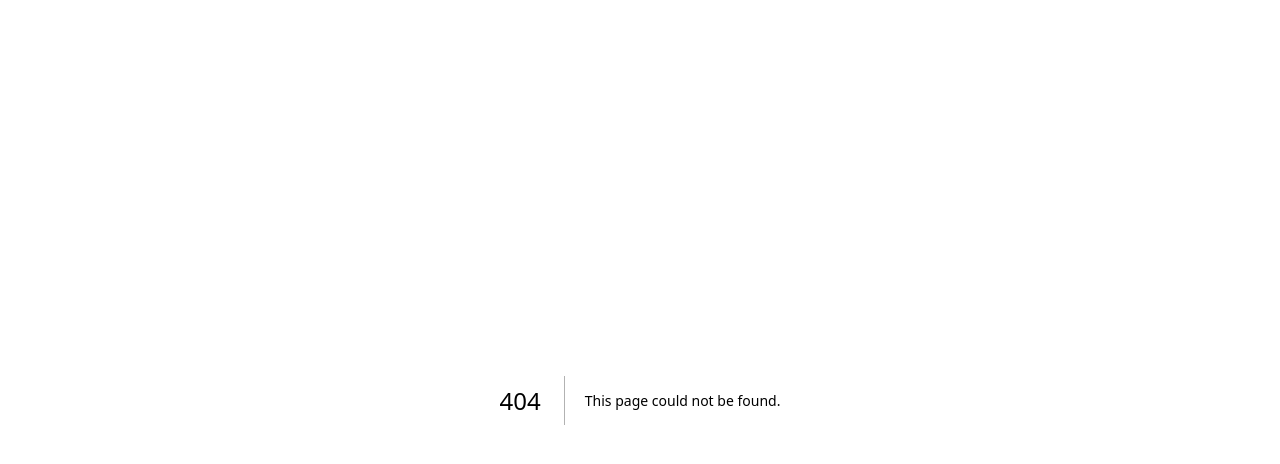
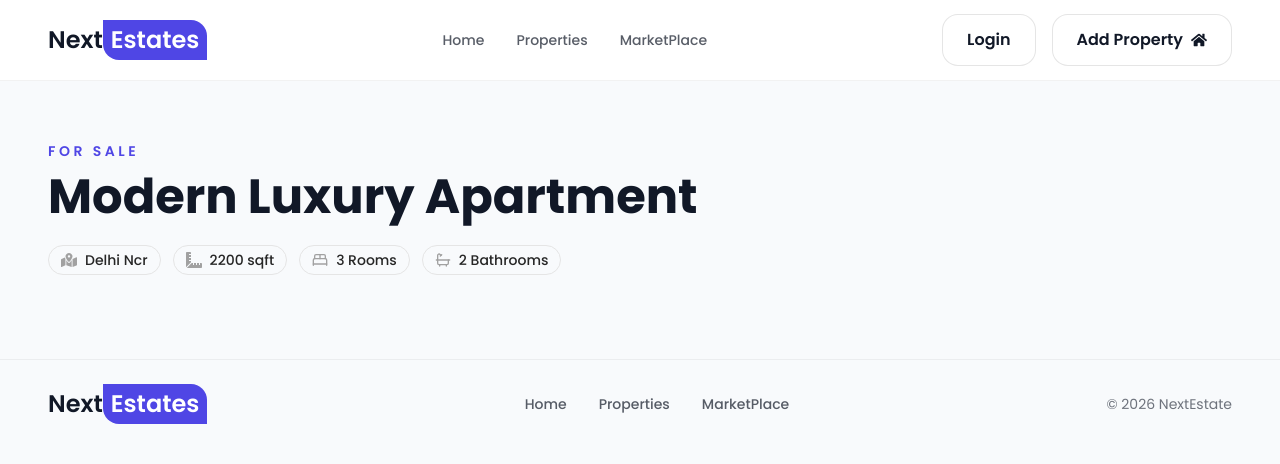
Before and after one commit to rishabh-1510/Plantventory, a Next.js app: page /property/1 in a window 1280 px wide. Before the commit this address had no page. Shown: the top 464 px of the page. Built offline with nearby package versions, Linux system fonts and the light colour scheme.

Commit message:
Property description page

```diff
--- /dev/null
+++ b/app/property/[propertyId]/page.tsx
@@ -0,0 +1,59 @@
+import FrontendLayout from '@/app/components/layouts/FrontendLayout'
+import { Navbar } from '@/app/components/navbar/Navbar'
+import React from 'react'
+import { FaMapMarkedAlt, FaRulerCombined } from 'react-icons/fa'
+import { LuBath, LuBedDouble } from 'react-icons/lu'
+
+const PropertyPage = () => {
+    return (
+        <FrontendLayout>
+            <Navbar variant='Solid' />
+            <section className='py-15'>
+                <div className='mx-auto max-w-7xl px-6 lg:px-12 '>
+                    <div className='flex flex-col gap-8 lg:flex-row lg:items-start lg:justify-between'>
+                        <div>
+                            <p className='text-sm font-semibold uppercase tracking-[0.25em] text-primary'>
+                                For Sale
+                            </p>
+                            <h2 className='mt-3 text-4xl font-bold text-text md:text-5xl '>
+                                Modern Luxury Apartment
+                            </h2>
+                            <div className='flex flex-wrap items-center gap-3 text-sm text-neutral-600 my-6  '>
+                                <div className='flex items-center gap-2 rounded-full border border-neutral-200 px-3 py-1 '>
+                                    <FaMapMarkedAlt size={16} className='text-neutral-400' />
+                                    <span className='font-medium text-neutral-800 '>
+                                        Delhi Ncr
+                                    </span>
+                                </div>
+                                <div className='flex items-center gap-2 rounded-full border border-neutral-200 px-3 py-1 '>
+                                    <FaRulerCombined size={16} className='text-neutral-400' />
+                                    <span className='font-medium text-neutral-800 '>
+                                        2200 sqft
+                                    </span>
+                                </div>
+                                <div className='flex items-center gap-2 rounded-full border border-neutral-200 px-3 py-1 '>
+                                    <LuBedDouble size={16} className='text-neutral-400' />
+                                    <span className='font-medium text-neutral-800 '>
+                                       3 Rooms
+                                    </span>
+                                </div>
+                                <div className='flex items-center gap-2 rounded-full border border-neutral-200 px-3 py-1 '>
+                                    <LuBath size={16} className='text-neutral-400' />
+                                    <span className='font-medium text-neutral-800 '>
+                                       2 Bathrooms
+                                    </span>
+                                </div>
+                            </div>
+
+                            <div>
+
+                            </div>
+                        </div>
+                    </div>
+                </div>
+            </section>
+        </FrontendLayout>
+    )
+}
+
+export default PropertyPage
```
